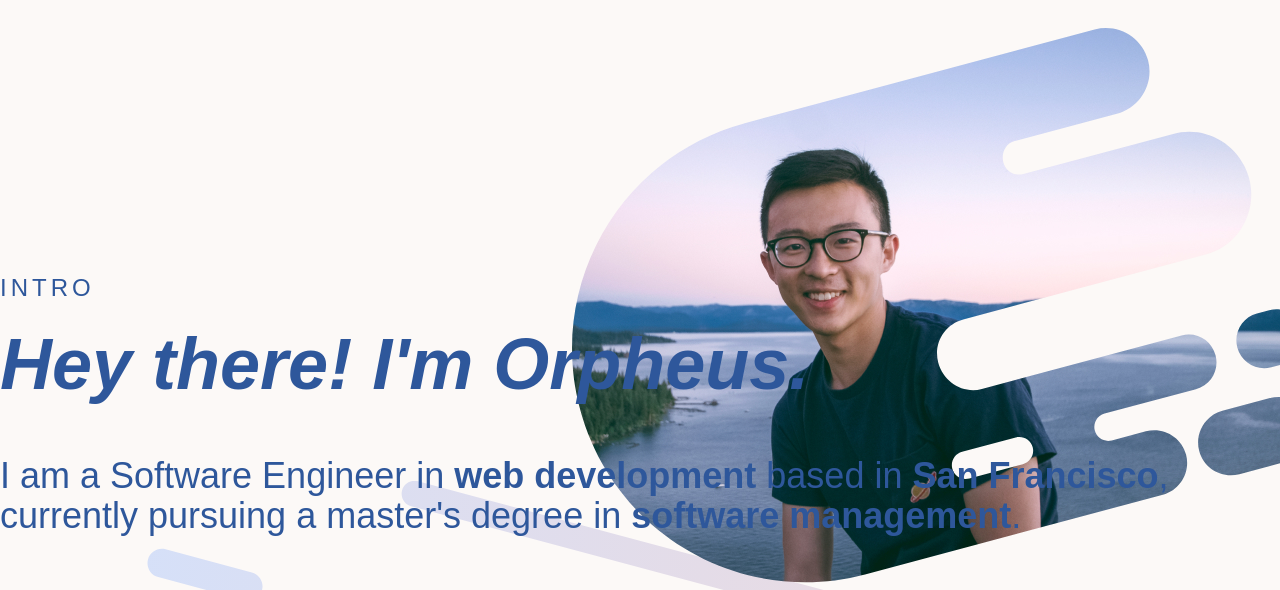
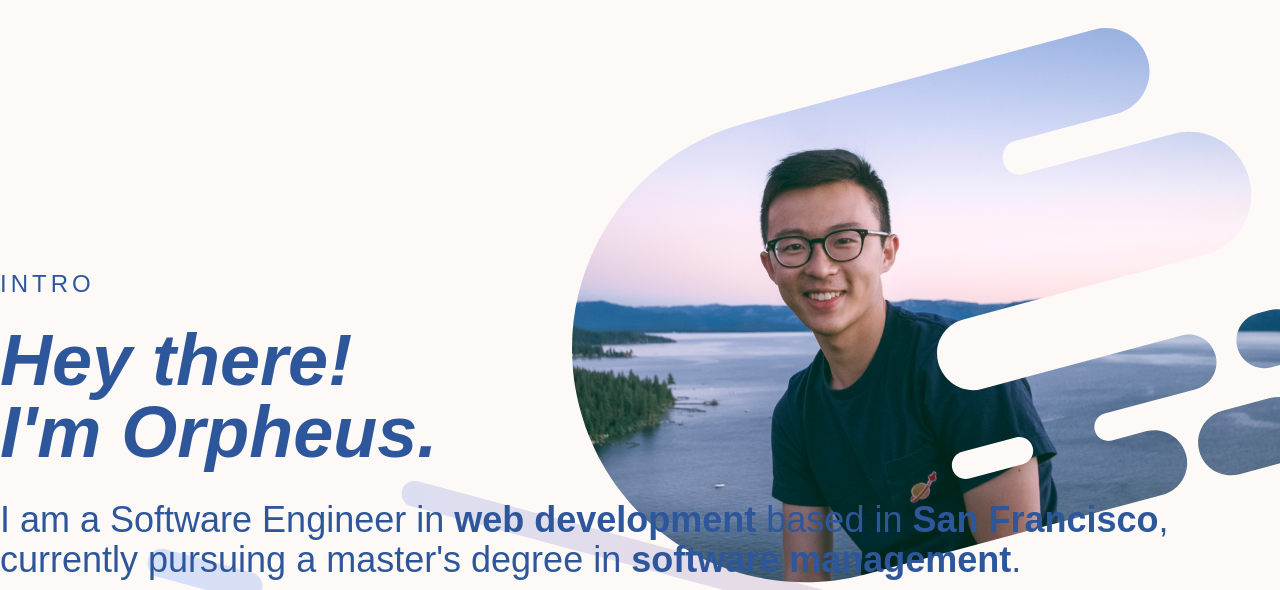
Before and after one commit to Orpheusp/orpheusp.github.io, a Gatsby site: page / in a window 1280 px wide. Shown: the part 90-680 px from the top of the page. Built offline with nearby package versions, Linux system fonts and the light colour scheme; Gatsby itself is replaced by a stand-in of ours.

Commit message:
Minor layout adjustments to IntroPane

```diff
--- a/src/components/intro_pane/intro_pane.scss
+++ b/src/components/intro_pane/intro_pane.scss
@@ -12,14 +12,14 @@
   color: $blue;
   margin-bottom: 3rem;
   position: absolute;
+}
 
-  h1 {
-    margin-bottom: 3.5rem;
-  }
+.intro-pane--greetings {
+  margin-bottom: 2rem;
+}
 
-  h4 {
-    margin-bottom: 4.75rem;
-  }
+.intro-pane--intro {
+  margin-bottom: 2rem;
 }
 
 .intro-pane--profile-picture {
--- a/src/components/intro_pane/intro_pane.tsx
+++ b/src/components/intro_pane/intro_pane.tsx
@@ -11,13 +11,14 @@ export function IntroPane(): JSX.Element {
   const text = (
     <React.Fragment>
       <PaneLabel text={'intro'} />
-      <div className='row'>
-        <h1 className='col-6'>
-          <span className='text-italic'>Hey there! I&apos;m Orpheus.</span>
-        </h1>
+      <div className='row intro-pane--greetings'>
+        <div className='col-6'>
+          <h1 className='text-italic'>Hey there!</h1>
+          <h1 className='text-italic'>I&apos;m Orpheus.</h1>
+        </div>
       </div>
-      <div className='row'>
-        <h4 className='col-8'>
+      <div className='row intro-pane--intro'>
+        <h4 className='col-7'>
           I am a Software Engineer in{' '}
           <span className='text-bold'>web development</span> based in{' '}
           <span className='text-bold'>San Francisco</span>, currently pursuing a
```
